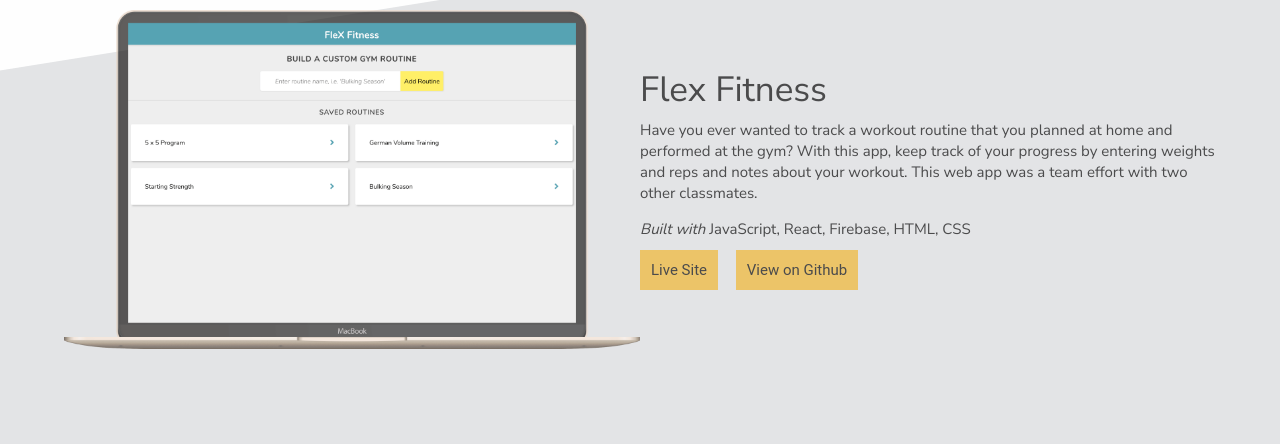
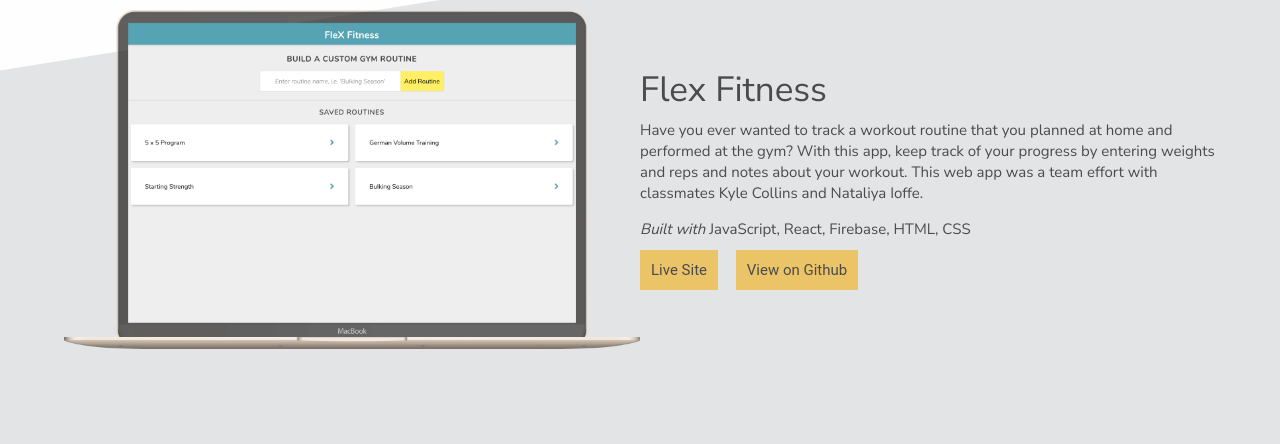
Before and after one commit to emmahughescodes/portfolio, a website: page index.html in a window 1280 px wide. Shown: the part 1400-1844 px from the top of the page. Drawn offline with nearby package versions, Linux system fonts and the light colour scheme.

Commit message:
added flex partners names

```diff
--- a/index.html
+++ b/index.html
@@ -210,7 +210,7 @@
                 Have you ever wanted to track a workout routine that you planned
                 at home and performed at the gym? With this app, keep track of
                 your progress by entering weights and reps and notes about your
-                workout. This web app was a team effort with two other classmates.
+                workout. This web app was a team effort with classmates Kyle Collins and Nataliya Ioffe.
               </p>
               <p>
                 <span class="tools">Built with</span> JavaScript, React,
```
